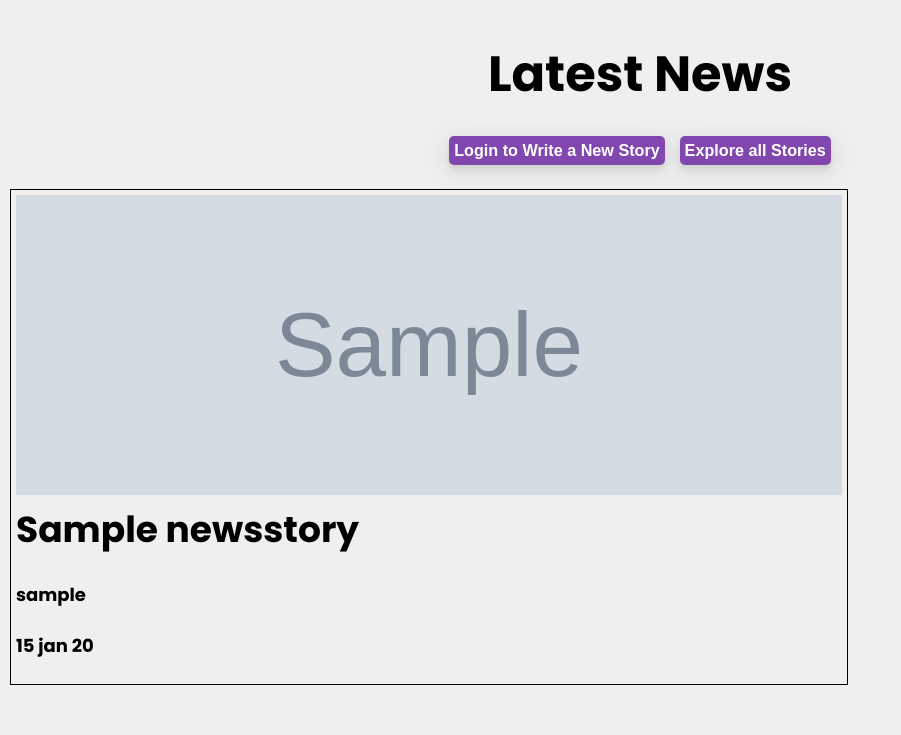
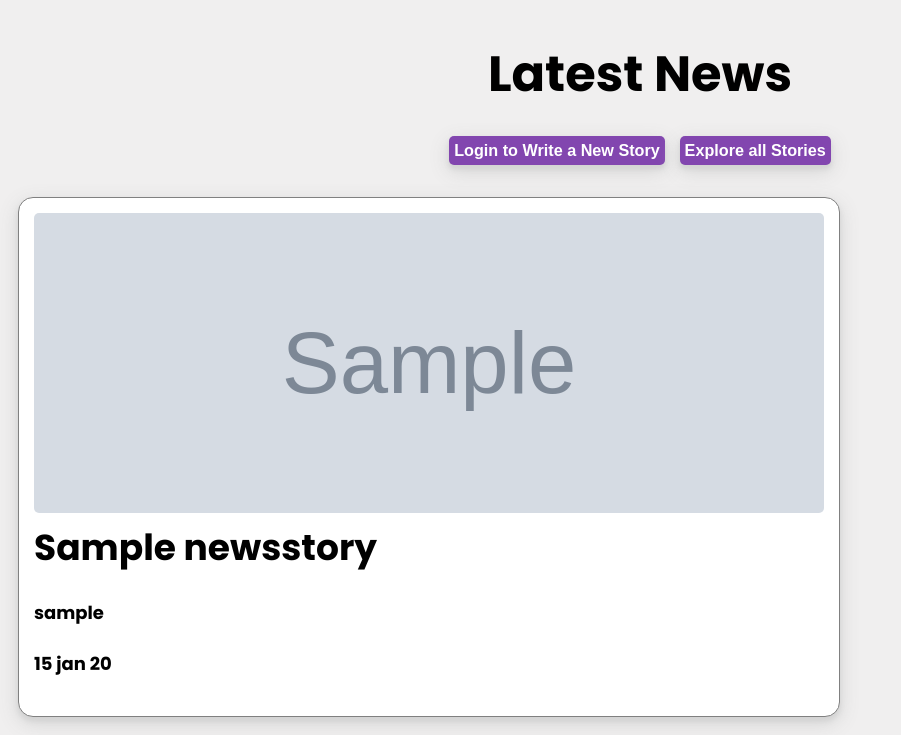
Before and after one commit to SheCodesAus/she-codes-django-news-project-Ms-KL, a Django app: page /news/ in a window 1280 px wide. Shown: the part 216-951 px from the top of the page, without its empty margins (0-901 px from the left). Before the commit the page ends 901 px from the top, so only its background shows below. Run offline with Django 4.2, Linux system fonts and the light colour scheme; tables that the repository leaves empty hold one stand-in row (values such as "Sample post"); grey boxes marked "Sample" are stand-in pictures; parts of the project's set-up code (start-up, migrations or seed data) failed here and were passed over.

Commit message:
Update styles.css
styling updates

```diff
--- a/she_codes_news/news/static/news/styles.css
+++ b/she_codes_news/news/static/news/styles.css
@@ -1,13 +1,18 @@
+@import url('https://fonts.googleapis.com/css2?family=Poppins:wght@100;400;500;600;700;900&display=swap');
 .story-card {
-    margin: 2px;
-    border: 1px solid #000;
-    padding: 5px;
+    margin: 10px;
+    padding: 15px;
+    border: 1px solid grey;
+    border-radius: 15px;
+    background-color: white;
+    box-shadow: 0px 4px 5px 0 lightgray,0px 6px 20px 0 lightgray;
 }
 
 .story-card img {
     width: 100%;
     height: 300px;
     object-fit: cover;
+    border-radius: 5px;
 }
 
 #latest-stories {
@@ -16,7 +21,7 @@
     grid-template-rows: 1fr 1fr 1fr;
     gap: 1px 1px;
     grid-template-areas: "left-1 right-1" "left-1 right-2" "left-1 right-3";
-    max-height: 500px;
+    max-height: 575px;
 }
 
 #story-card-1 {
@@ -53,15 +58,15 @@
 #story-card-2 .story-card-text h4,
 #story-card-3 .story-card-text h4,
 #story-card-4 .story-card-text h4 {
-    font-size: 12px;
+    font-size: 13px;
 }
 
 #story-card-2 img,
 #story-card-3 img,
 #story-card-4 img {
-    width: 33%;
+    width: 50%;
     height: 100%;
-    margin-right: 5px;
+    margin-right: 30px;
 }
 
 #all-stories {
@@ -81,8 +86,10 @@
 
 #story-content img {
     float: right;
-    margin: 0 0 10px 10px;
+    margin: 0 0 10px 50px;
     width: 50%;
+    border-radius: 15px;
+    box-shadow: 0px 4px 5px 0 lightgray,0px 6px 20px 0 lightgray;
 }
 
 /* KRISTY STYLING */
@@ -102,3 +109,26 @@ label {
 .form-control {
     width: 95%;
 }
+
+/* button {
+    padding: 5px;
+    margin: auto;
+    text-align: center;
+    border-radius: 5px;
+    border: none;
+    font-size: .9rem;
+    background-color: #8246AF;
+    box-shadow: 0px 4px 5px 0 lightgray,0px 6px 20px 0 lightgray;
+}
+
+button a {
+    color: white;
+}
+
+button:hover {
+    background-color: #F9A325;
+}
+
+button a:hover {
+    color: white; */
+}
```
